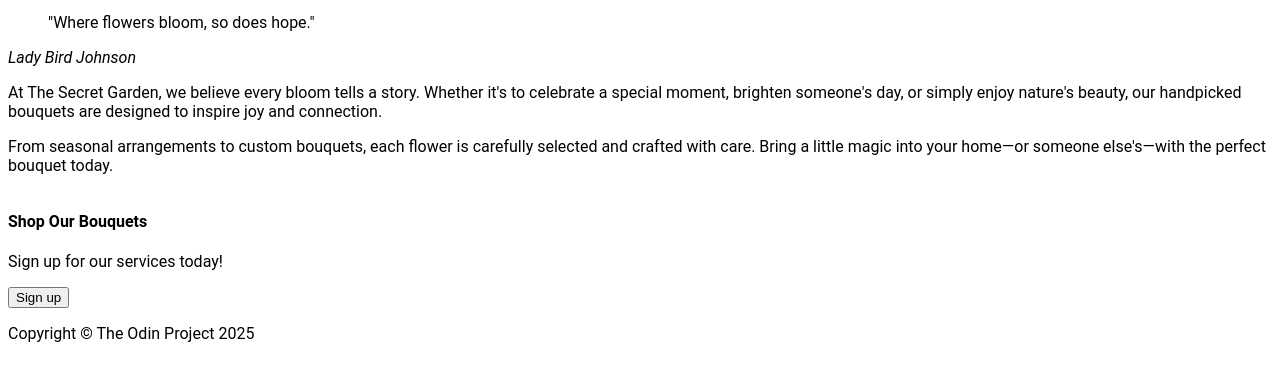
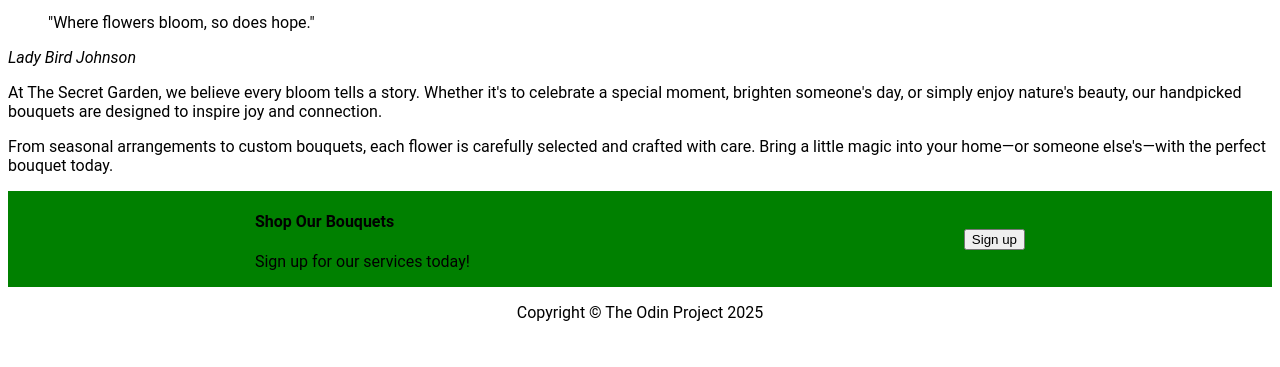
Before and after one commit to pinkLemon3/the_secret_garden, a plain HTML site: page index.html in a window 1280 px wide. Shown: the part 866-1233 px from the top of the page. After the commit the page ends 1212 px from the top, so only its background shows below. Drawn offline with Linux system fonts and the light colour scheme.

Commit message:
arranged the content on page and in it s respective sections

```diff
--- a/css/styles.css
+++ b/css/styles.css
@@ -55,3 +55,14 @@ a {
     display: flex;
     flex-direction: row;
  }
+
+ .cta {
+    background-color: green;
+    display: flex;
+    justify-content: space-around;
+    align-items: center;
+ }
+
+ footer {
+    text-align: center;
+ }
--- a/index.html
+++ b/index.html
@@ -56,7 +56,7 @@
         <div class="quote">
             <blockquote>"Where flowers bloom, so does hope."
             </blockquote>
-            <cite>Lady Bird Johnson</cite>
+            <cite class="author">Lady Bird Johnson</cite>
             <p>At The Secret Garden, we believe every bloom tells a story. Whether it's to celebrate a special moment,
                 brighten someone's day, or simply enjoy nature's beauty, our handpicked bouquets are designed to inspire
                 joy and connection.</p>
```
